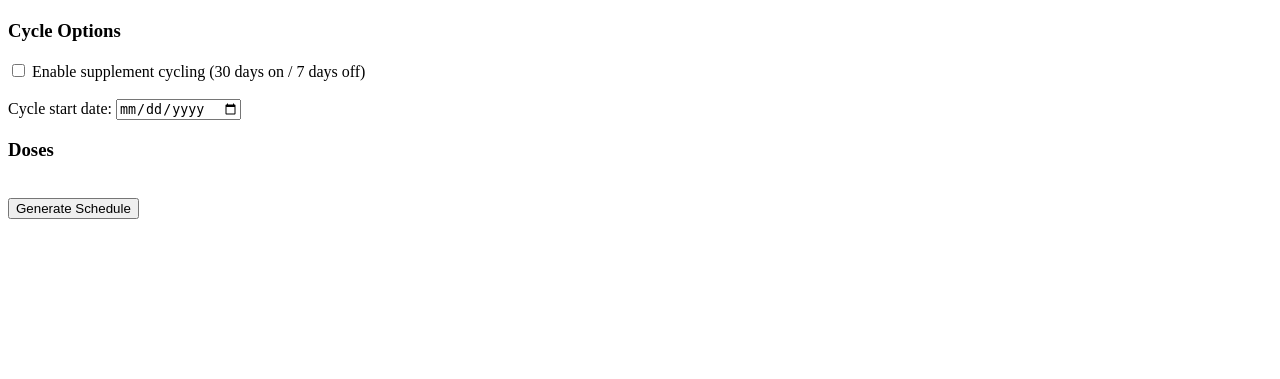
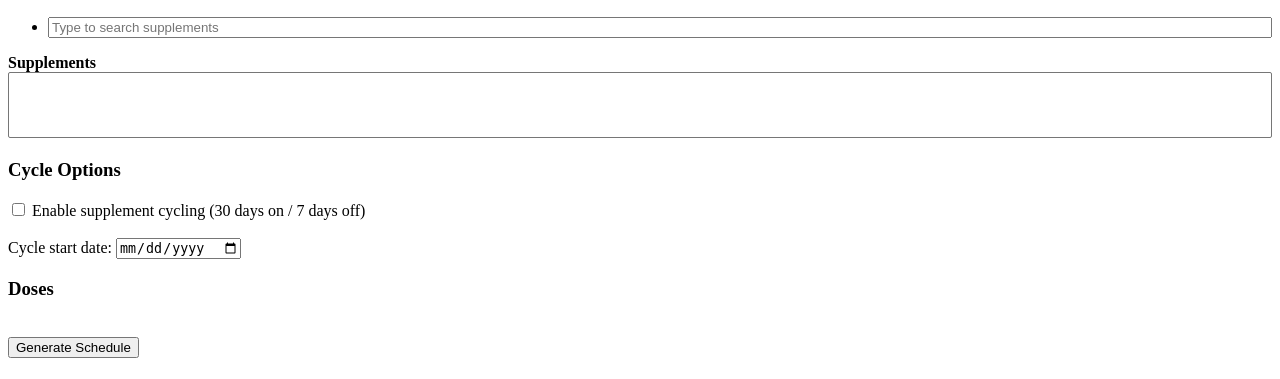
Before and after one commit to ummeaneesah/Final-Year-Project, a Flask app: template templates/index.html in a window 1280 px wide. Shown: the part 151-530 px from the top of the page. Run offline with Flask 3, Linux system fonts and the light colour scheme; the template is opened without the code that fills it, so the values that code supplies are empty; parts of the project's set-up code (start-up, migrations or seed data) failed here and were passed over; some libraries are stand-ins or nearby versions.

Commit message:
Add supplement selection with Select2 integration
Added a supplement selection dropdown with search functionality using Select2.

```diff
--- a/templates/index.html
+++ b/templates/index.html
@@ -18,6 +18,10 @@
         <option value="{{ product }}">{{ product }}</option>
     {% endfor %}
         </select>
+        <div style="margin-bottom: 20px;">
+    <label for="supplement-select"><b>Supplements</b></label>
+    <select name="products" multiple="multiple" id="supplement-select" style="width: 100%;"></select>
+</div>
 
         <h3>Cycle Options</h3>
         <input type="checkbox" name="use_cycle" value="yes">
@@ -37,4 +41,16 @@
         <button type="submit">Generate Schedule</button>
     </form>
 </body>
+    <script src="https://code.jquery.com/jquery-3.6.0.min.js"></script>
+<script src="https://cdn.jsdelivr.net/npm/select2@4.1.0-rc.0/dist/js/select2.min.js"></script>
+
+<script>
+  $(document).ready(function () {
+      $('#supplement-select').select2({
+          placeholder: "Type to search supplements",
+          allowClear: true
+      });
+  });
+</script>
+
 </html>
```
